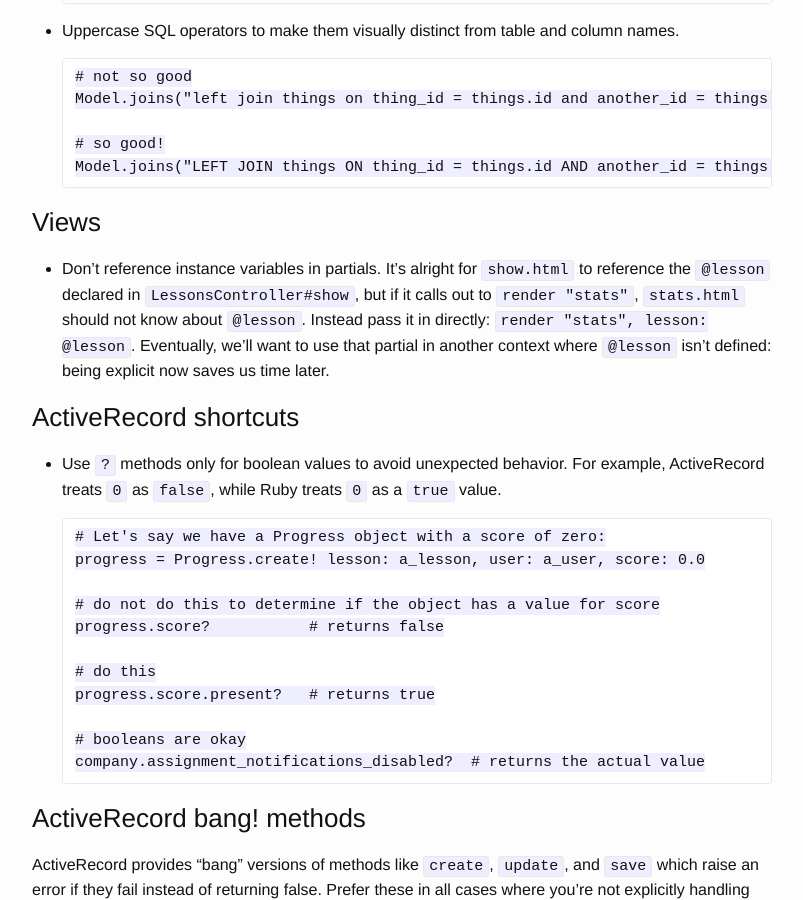
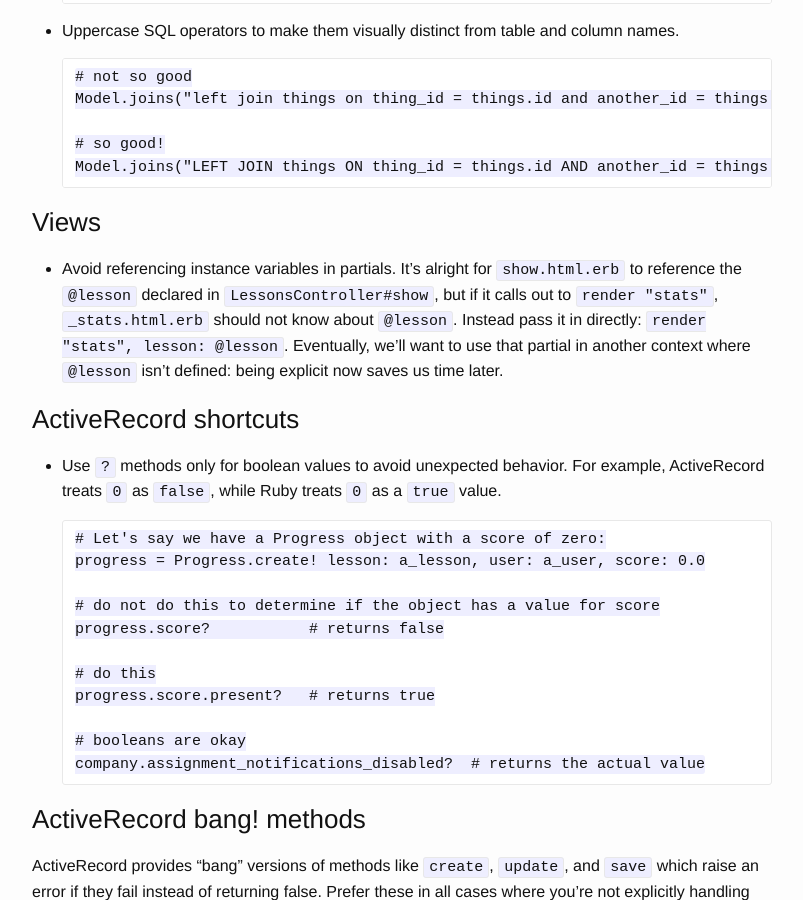
Before and after one commit to isabella232/lessonly.github.io, a Jekyll site: the page built from rails-styleguide.md, in a window 1280 px wide and 900 px high, scrolled down 669 px. Shown: the whole window, without its empty margins (238-1041 px from the left). Built offline with Jekyll 4.4.1, drawn with Linux system fonts in a browser that asks for light colours.

Commit message:
Clarify some things
be clear about `.html.erb` files, and that `_stats` is a partial, not a view. Also tone down "Do not" to "Avoid"

```diff
--- a/rails-styleguide.md
+++ b/rails-styleguide.md
@@ -34,7 +34,7 @@ While we don’t follow it explicitly, the [community Rails Styleguide](https://
 
 ### Views
 
-- Don't reference instance variables in partials. It's alright for `show.html` to reference the `@lesson` declared in `LessonsController#show`, but if it calls out to `render "stats"`, `stats.html` should not know about `@lesson`. Instead pass it in directly: `render "stats", lesson: @lesson`. Eventually, we'll want to use that partial in another context where `@lesson` isn't defined: being explicit now saves us time later.
+- Avoid referencing instance variables in partials. It's alright for `show.html.erb` to reference the `@lesson` declared in `LessonsController#show`, but if it calls out to `render "stats"`, `_stats.html.erb` should not know about `@lesson`. Instead pass it in directly: `render "stats", lesson: @lesson`. Eventually, we'll want to use that partial in another context where `@lesson` isn't defined: being explicit now saves us time later.
 
 ### ActiveRecord shortcuts
 
```
